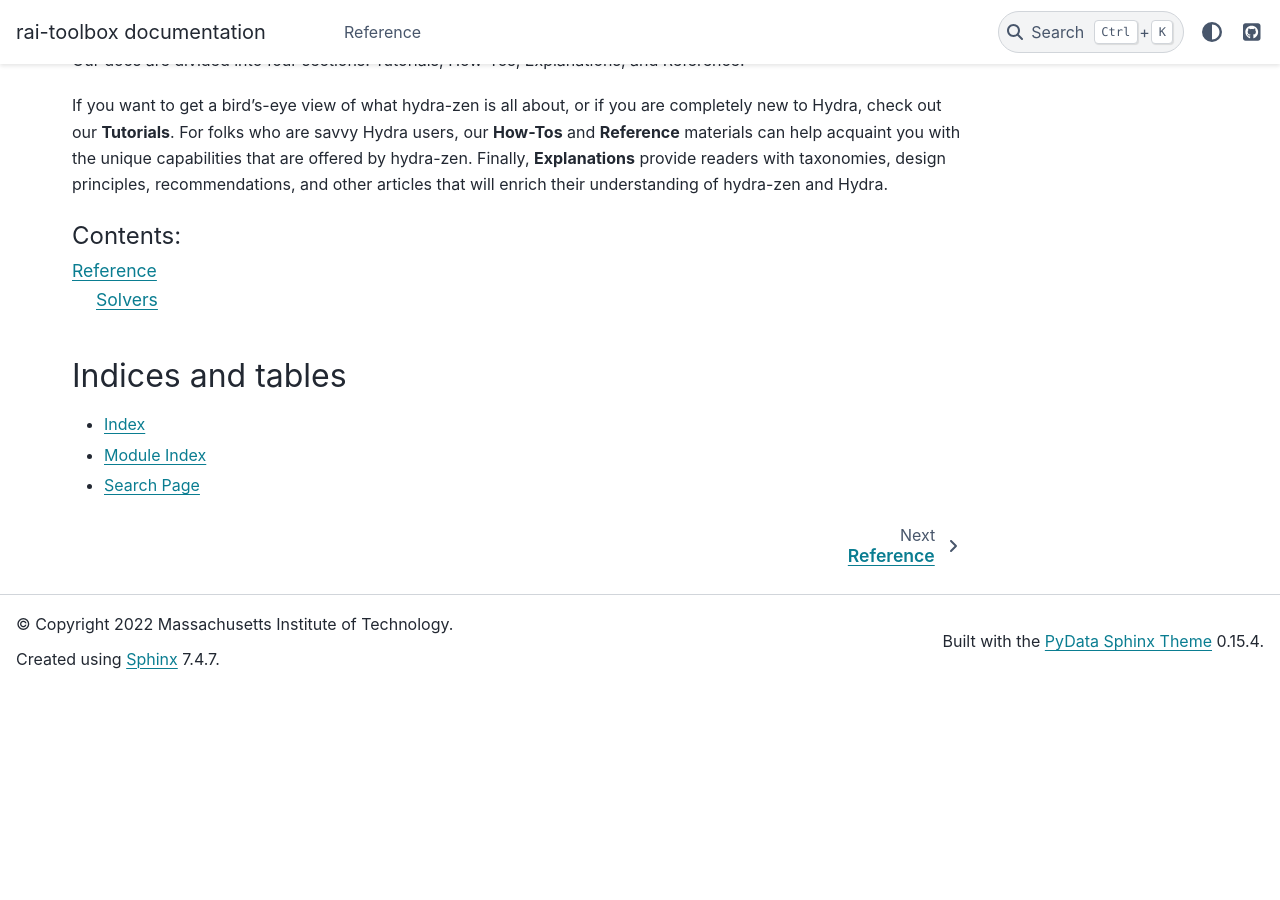
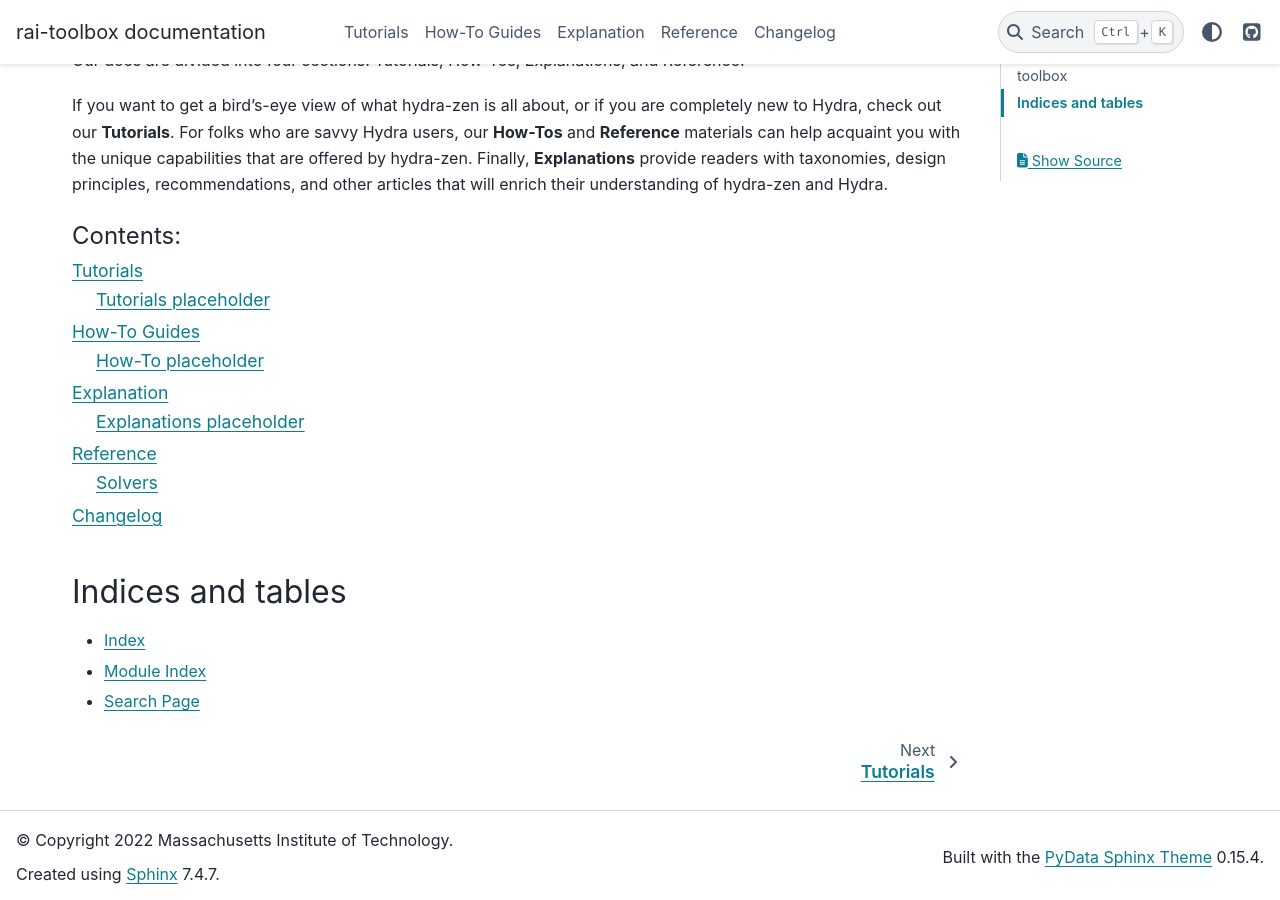
Before and after one commit to mit-ll-responsible-ai/responsible-ai-toolbox, a Sphinx documentation site: the page built from docs/source/index.rst, in a window 1280 px wide and 900 px high, scrolled down 672 px. Built offline with Sphinx 7.4.7 and the PyData theme 0.15.4, drawn with Linux system fonts in a browser that asks for light colours; before the commit the page ends 1360 px from its top, so only the background shows below that.

Commit message:
modify docs

```diff
--- a/docs/requirements.txt
+++ b/docs/requirements.txt
@@ -4,6 +4,3 @@
 sphinx-copybutton==0.5.0
 sphinx-tabs==3.3.1
 sphinx-codeautolink==0.10.0
-# third-party utilities
-beartype==0.8.1
-pydantic==1.8.2
--- a/docs/source/explanation/placeholder.rst
+++ b/docs/source/explanation/placeholder.rst
@@ -1 +1,2 @@
 Explanations placeholder
+========================
--- a/docs/source/generated/rai_toolbox.perturbations.gradient_descent.rst
+++ b/docs/source/generated/rai_toolbox.perturbations.gradient_descent.rst
@@ -1,6 +1,6 @@
-rai\_toolbox.perturbations.gradient\_ascent
-===========================================
+rai\_toolbox.perturbations.gradient\_descent
+============================================
 
 .. currentmodule:: rai_toolbox.perturbations
 
-.. autofunction:: gradient_ascent
+.. autofunction:: gradient_descent
--- a/docs/source/how_to/placeholder.rst
+++ b/docs/source/how_to/placeholder.rst
@@ -1 +1,2 @@
 How-To placeholder
+==================
--- a/docs/source/index.rst
+++ b/docs/source/index.rst
@@ -41,7 +41,11 @@
    :maxdepth: 2
    :caption: Contents:
 
+   tutorials
+   how_tos
+   explanation
    api_reference
+   changes
 
 Indices and tables
 ==================
--- a/docs/source/tutorials/placeholder.rst
+++ b/docs/source/tutorials/placeholder.rst
@@ -1 +1,2 @@
 Tutorials placeholder
+=====================
```
